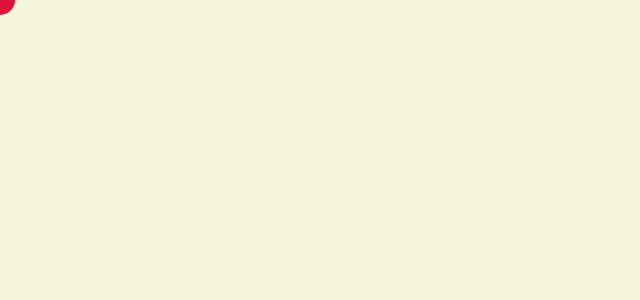
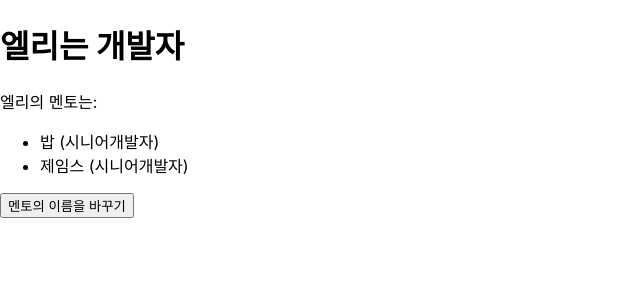
Before and after one commit to nzwgkim/find-keyword, a React (Create React App) app: page / in a window 1280 px wide. Shown: the top 300 px of the page, without its empty margins (0-640 px from the left). Built offline with nearby package versions, Linux system fonts and the light colour scheme.

Commit message:
복잡한 object 변경하기

```diff
--- /dev/null
+++ b/src/basic/AppMentors.jsx
@@ -0,0 +1,52 @@
+import React, { useState } from 'react';
+
+export default function AppMentor() {
+  const [person, setPerson] = useState({
+    name: '엘리',
+    title: '개발자',
+    mentors: [
+      {
+        name: '밥',
+        title: '시니어개발자',
+      },
+      {
+        name: '제임스',
+        title: '시니어개발자',
+      },
+    ],
+  });
+
+  return (
+    <div>
+      <h1>
+        {person.name}는 {person.title}
+      </h1>
+      <p>{person.name}의 멘토는:</p>
+      <ul>
+        {person.mentors.map((mentor, index) => (
+          <li key={index}>
+            {mentor.name} ({mentor.title})
+          </li>
+        ))}
+      </ul>
+      <button
+        onClick={() => {
+          const prev = prompt(`누구의 이름을 바꾸고 싶은가요?`);
+          // console.log(prev);
+          const current = prompt(`이름을 무엇으로 바꾸고 싶은가요?`);
+          // console.log(current);
+          setPerson((person)=>({
+            ...person,
+            mentors: person.mentors.map(mentor=>{
+              if(mentor.name == prev) return {...mentor, name:current}
+              return mentor;
+            })
+          }));
+          console.log(person.mentors);
+        }}
+      >
+        멘토의 이름을 바꾸기
+      </button>
+    </div>
+  );
+}
--- a/src/index.js
+++ b/src/index.js
@@ -1,6 +1,7 @@
 import React from 'react';
 import ReactDOM from 'react-dom/client';
-import AppXY from './basic/AppXY';
+import AppMentors from './basic/AppMentors';
+// import AppXY from './basic/AppXY';
 import './index.css';
 // import App from './App';
 import reportWebVitals from './reportWebVitals';
@@ -9,7 +10,7 @@
 
 const root = ReactDOM.createRoot(document.getElementById('root'));
 root.render(
-    <AppXY />
+    <AppMentors />
 );
 
 // If you want to start measuring performance in your app, pass a function
```
Also changed, not shown: src/basic/AppMentor.jsx (added, +35 -0 lines).
